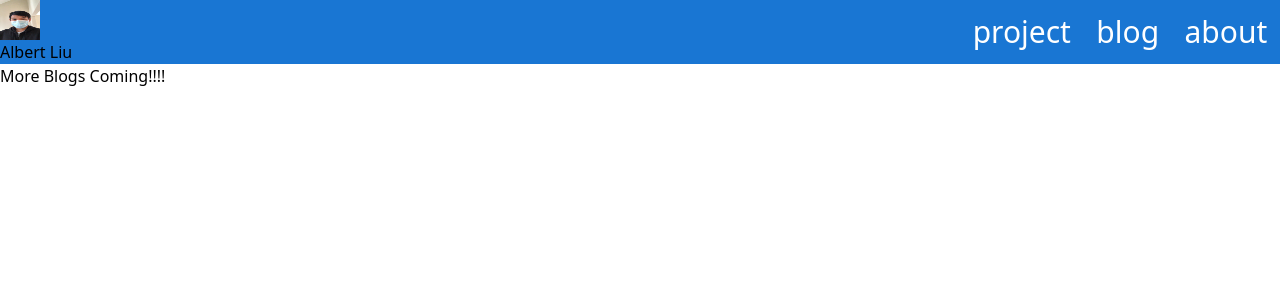
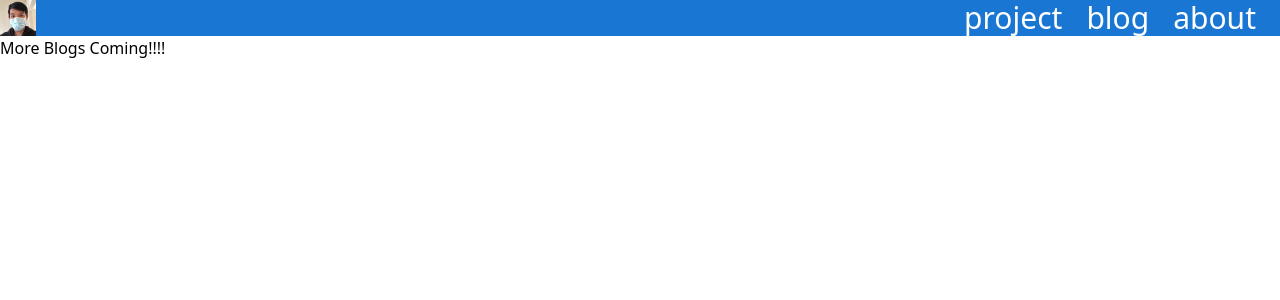
Before and after one commit to albertNightingale/myweb, a React (Create React App) app: page /blog in a window 1280 px wide. Shown: the top 300 px of the page. Built offline with nearby package versions, Linux system fonts and the light colour scheme.

Commit message:
add changes to improve headers

```diff
--- a/src/components/Header.tsx
+++ b/src/components/Header.tsx
@@ -5,11 +5,11 @@ function navPanels() {
   const navItems = ['Project', 'Blog', 'About'];
 
   const listOfNavs = navItems.map((item) => (
-    <button>
-      <Link className="text-white text-3xl align-center" to={`/${item.toLowerCase()}`}>
-        <div className="">{item.toLowerCase()}</div>
+    <div className="px-3">
+      <Link className="text-white text-3xl" to={`/${item.toLowerCase()}`}>
+        {item.toLowerCase()}
       </Link>
-    </button>
+    </div>
   ));
   return listOfNavs;
 }
@@ -17,13 +17,10 @@ function navPanels() {
 export default () => {
   return (
     <div className="flex flex-row justify-between bg-theme0">
-      <div className="flex flex-col basis-1/12">
-        <Link to="/">
-          <img className="w-10 h-10" alt="profile img" src={`${process.env.PUBLIC_URL}/img/profile.JPG`} />
-          <div className="">Albert Liu</div>
-        </Link>
-      </div>
-      <div className="flex flex-row justify-around basis-3/12">{navPanels()}</div>
+      <Link className="flex flex-col" to="/">
+        <img className="w-9 h-fit" alt="profile img" src={`${process.env.PUBLIC_URL}/img/square-profile.JPG`} />
+      </Link>
+      <div className="px-3 flex flex-row">{navPanels()}</div>
     </div>
   );
 };
--- a/tailwind.config.js
+++ b/tailwind.config.js
@@ -12,6 +12,9 @@ module.exports = {
       letterSpacing: {
         widest: '0.25em'
       },
+      flexBasis: {
+        '1/50': '2.5%',
+      }
     },
   },
   plugins: [],
```
Also changed, not shown: public/img/square-profile.JPG (added).
